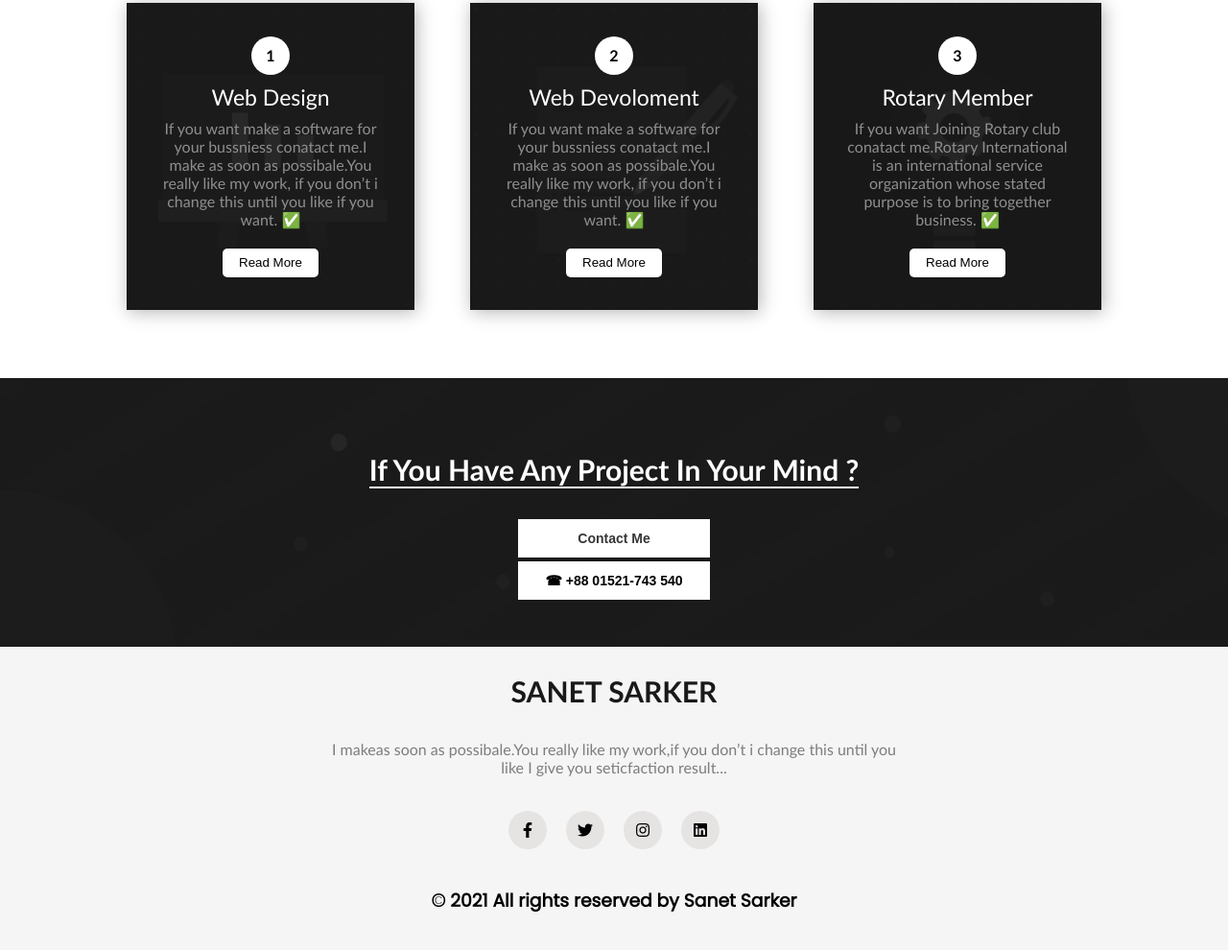
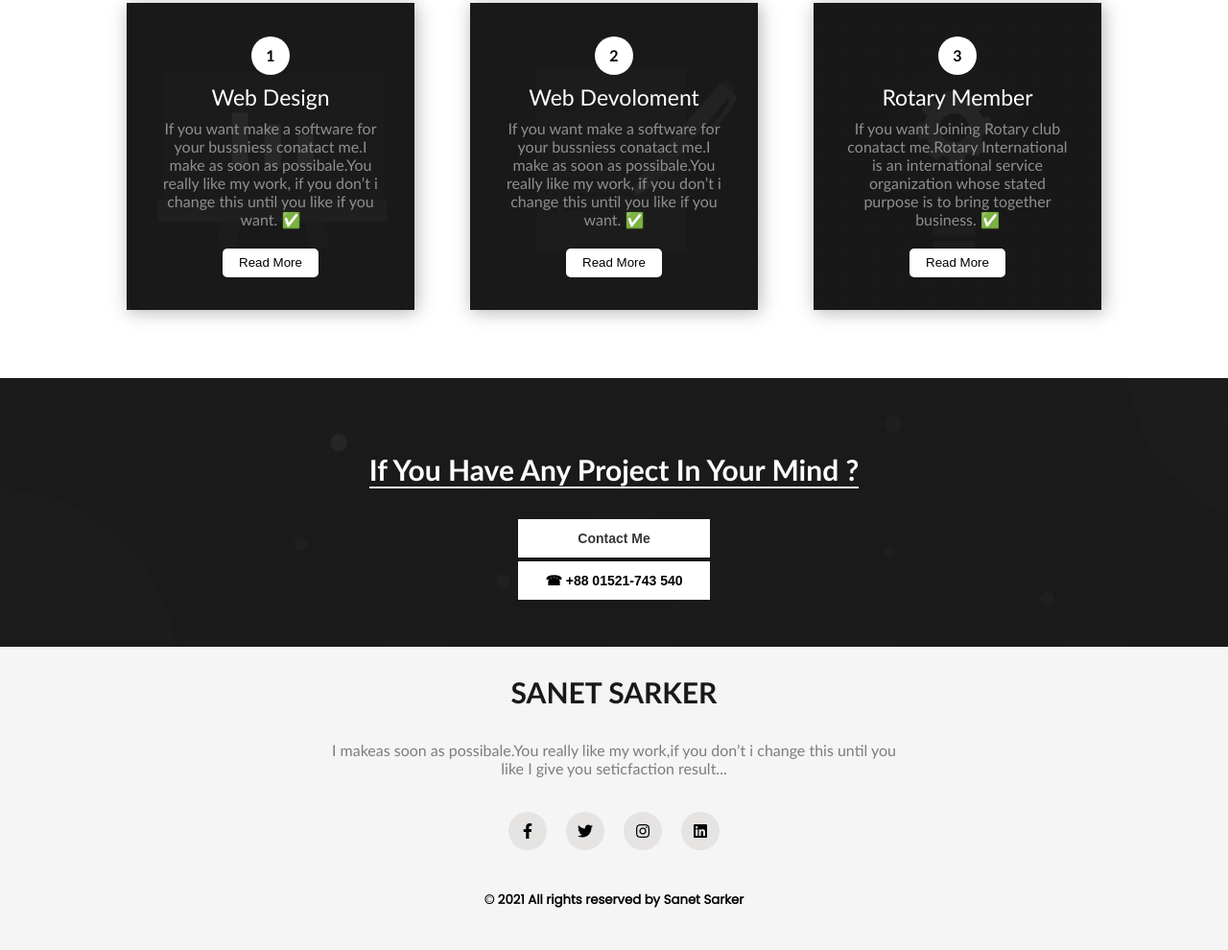
Before and after one commit to sanetsarker/personal_portfulio, a plain HTML site: page index.html in a window 1280 px wide. Shown: the part 1352-2342 px from the top of the page at 96% size. Drawn offline with nearby package versions, Linux system fonts and the light colour scheme.

Commit message:
Update index.html

```diff
--- a/index.html
+++ b/index.html
@@ -116,7 +116,7 @@
 	<a href="https://www.linkedin.com/in/sanet-sarker-b1247a18a/"><i class="fab fa-linkedin"></i></a>
 	</div>
 	 <!--copyright-->
-	 <p class="copyright"><h3>&#169 2021 All rights reserved by Sanet Sarker</h3></p>
+	 <p class="copyright"><h5>&#169 2021 All rights reserved by Sanet Sarker</h5></p>
 </footer>
 	<!--social-attach-bar-->
 	<div class="social">
```
